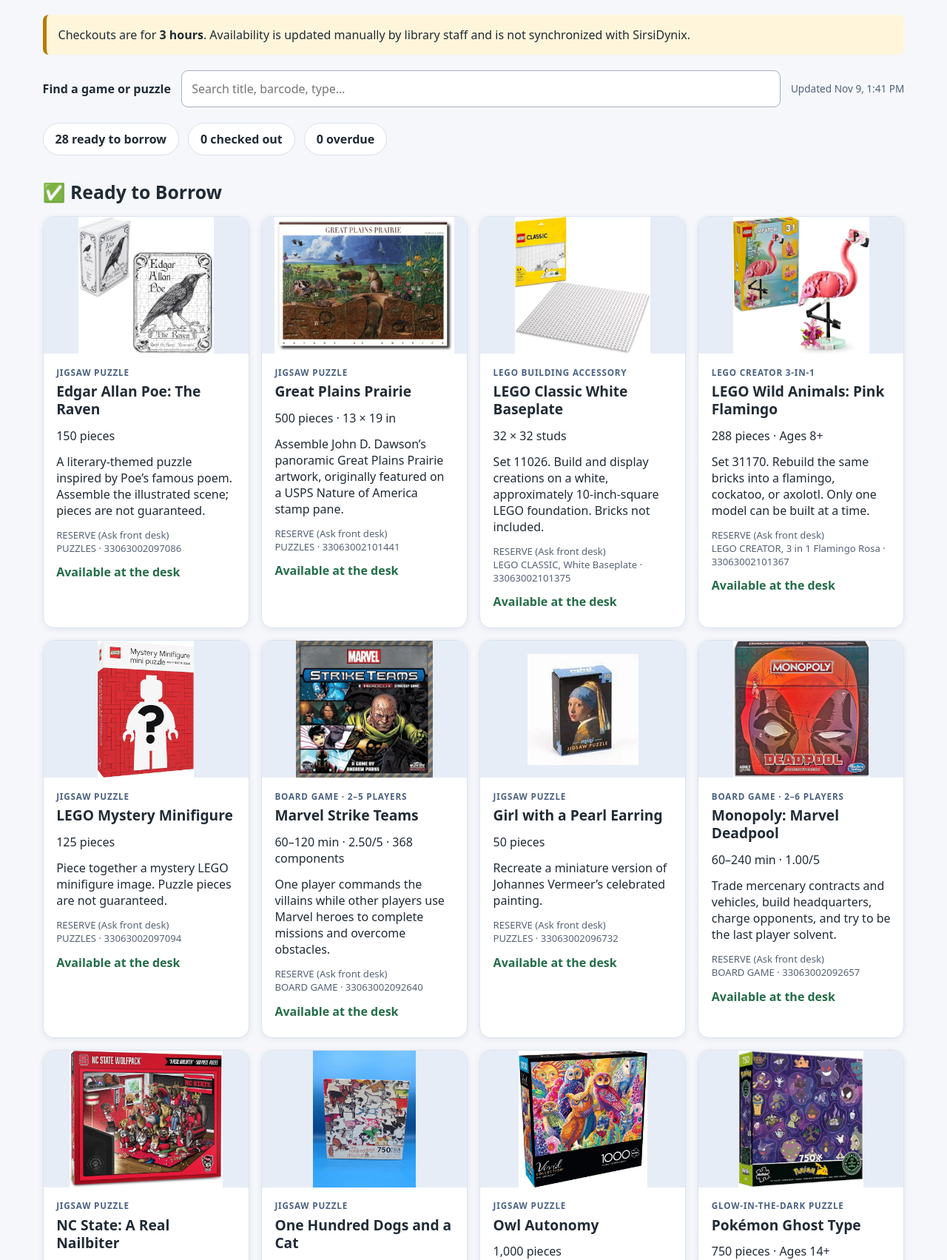
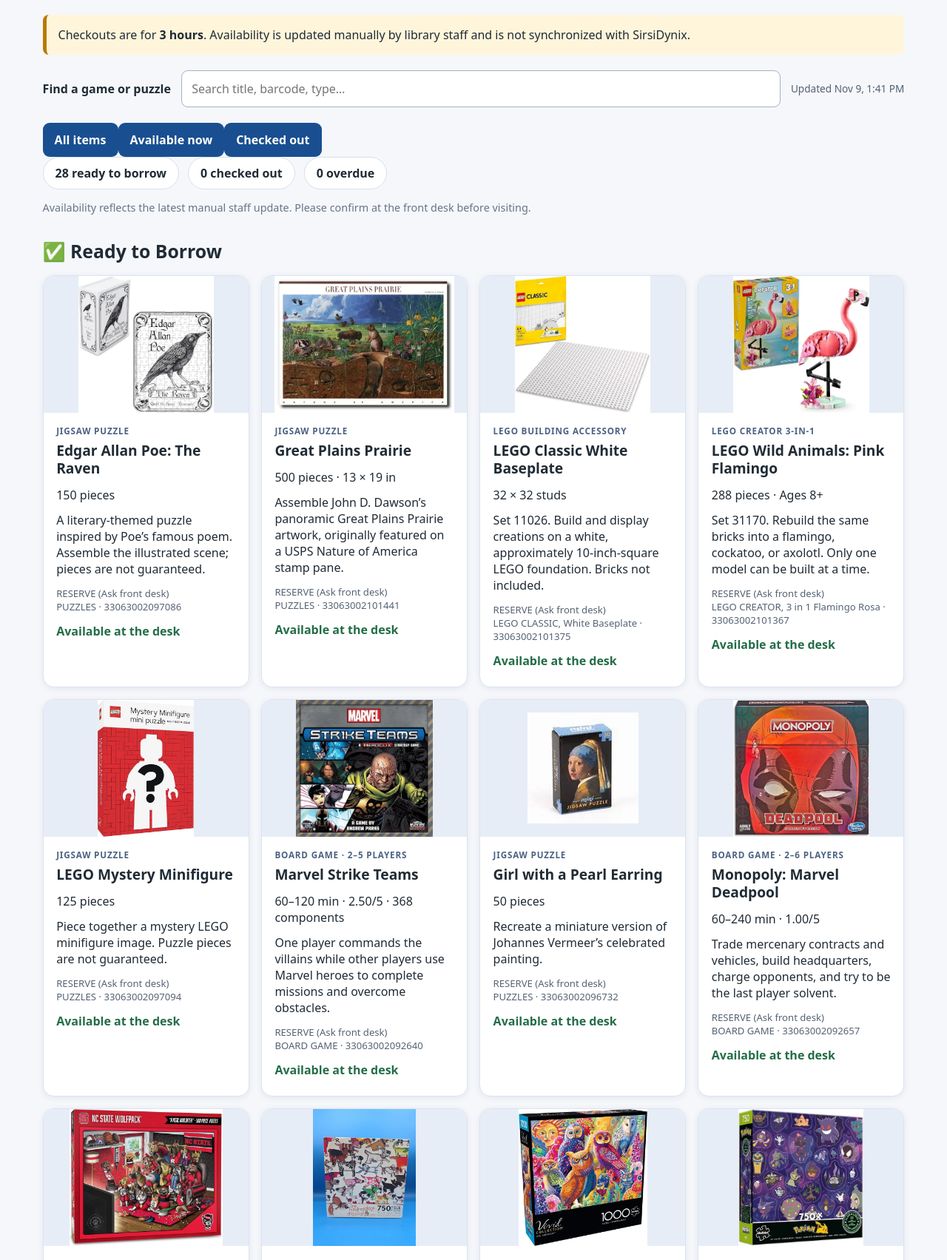
Before and after one commit to jbwncster/game-on, a Flask app: page / in a window 1280 px wide. Shown: the part 188-1891 px from the top of the page at 74% size. Run offline with Flask 3, Linux system fonts and the light colour scheme; data comes from the database, SQL or seed files in the repository; tables that the repository leaves empty hold one stand-in row (values such as "Sample post"); parts of the project's set-up code (start-up, migrations or seed data) failed here and were passed over.

Commit message:
Add student-friendly availability filters and clear manual-update notice

```diff
--- a/templates/index.html
+++ b/templates/index.html
@@ -9,10 +9,12 @@
 <main class="wrap">
 <div class="notice">Checkouts are for <strong>3 hours</strong>. Availability is updated manually by library staff and is not synchronized with SirsiDynix.</div>
 <div class="toolbar"><label for="search">Find a game or puzzle</label><input id="search" type="search" placeholder="Search title, barcode, type…"><span id="updated" aria-live="polite"></span></div>
+<div class="filters" role="group" aria-label="Filter by availability"><button type="button" class="filter active" data-filter="all" aria-pressed="true">All items</button><button type="button" class="filter" data-filter="available" aria-pressed="false">Available now</button><button type="button" class="filter" data-filter="out" aria-pressed="false">Checked out</button></div>
 <div class="summary" aria-live="polite"><span id="available-count">— available</span><span id="out-count">— checked out</span><span id="overdue-count">— overdue</span></div>
-<section aria-labelledby="available-heading"><h2 id="available-heading">✅ Ready to Borrow</h2><div class="cards" id="available"></div></section>
-<section aria-labelledby="out-heading"><h2 id="out-heading">🕒 Checked Out</h2><div class="cards" id="out"></div></section>
-<section aria-labelledby="activity-heading" class="activity"><h2 id="activity-heading">Recent activity</h2><p class="muted">Item status changes only. No patron details are recorded.</p><ol id="events"></ol></section>
+<p class="muted" id="student-note">Availability reflects the latest manual staff update. Please confirm at the front desk before visiting.</p>
+<section id="available-section" aria-labelledby="available-heading"><h2 id="available-heading">✅ Ready to Borrow</h2><div class="cards" id="available"></div></section>
+<section id="out-section" aria-labelledby="out-heading"><h2 id="out-heading">🕒 Checked Out</h2><div class="cards" id="out"></div></section>
+<section aria-labelledby="activity-heading" id="activity-section" class="activity"><h2 id="activity-heading">Recent activity</h2><p class="muted">Item status changes only. No patron details are recorded.</p><ol id="events"></ol></section>
 </main>
 <dialog id="login-dialog"><form id="login-form" method="dialog"><h2>Staff sign in</h2><label for="password">Staff password</label><input type="password" id="password" autocomplete="current-password" required><p id="login-error" role="alert"></p><div class="buttons"><button id="cancel" type="button">Cancel</button><button type="submit">Sign in</button></div></form></dialog>
 <footer>Eastern Wake Campus Library · This board is informational; confirm item status at the front desk.</footer>
```
